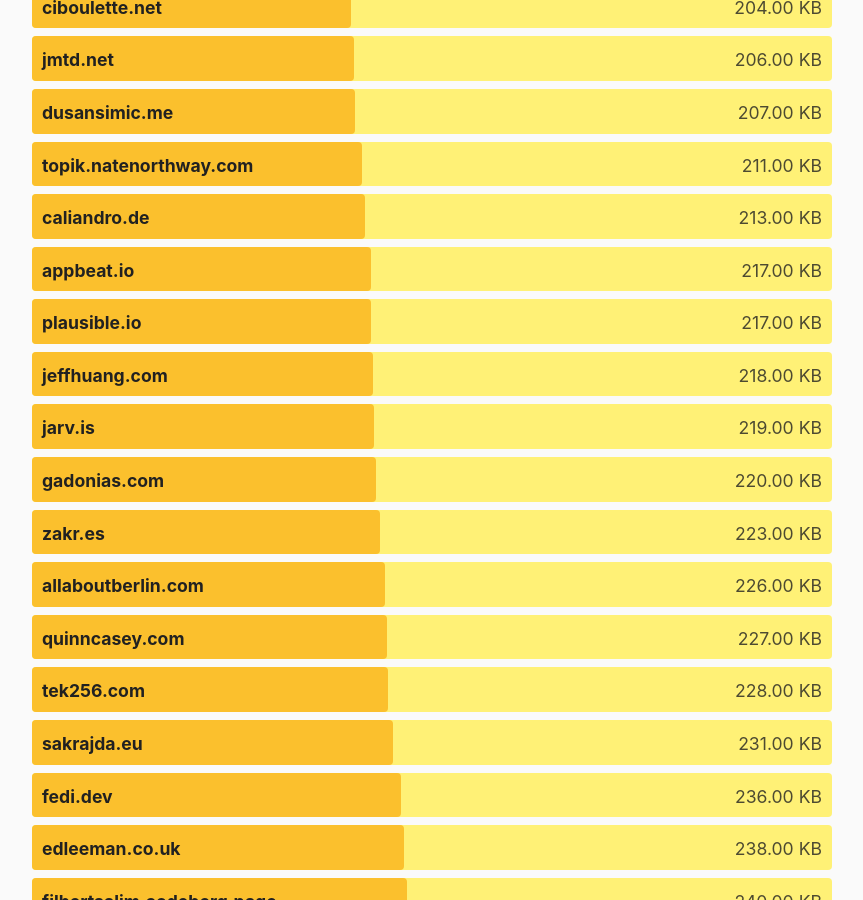
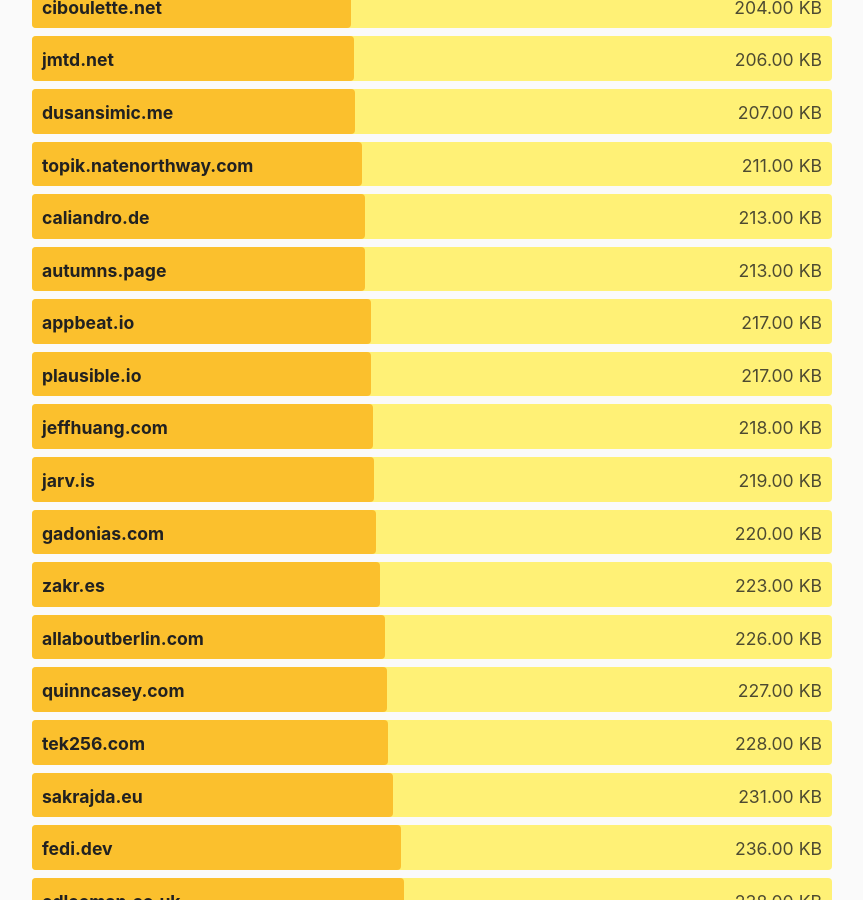
Before and after one commit to kevquirk/512kb.club, a Jekyll site: the page built from index.md, in a window 1280 px wide and 900 px high, scrolled down 14586 px. Shown: the whole window, without its empty margins (208-1071 px from the left). Built offline with Jekyll 4.4.1, drawn with Linux system fonts in a browser that asks for light colours.

Commit message:
add autumns.page to sites.yml

```diff
--- a/_data/sites.yml
+++ b/_data/sites.yml
@@ -1667,3 +1667,8 @@
   url: https://zserge.com/
   size: 19.2
   last_checked: 2021-10-03
+
+- domain: autumns.page
+  url: https://autumns.page/
+  size: 213
+  last_checked: 2021-12-12
```
